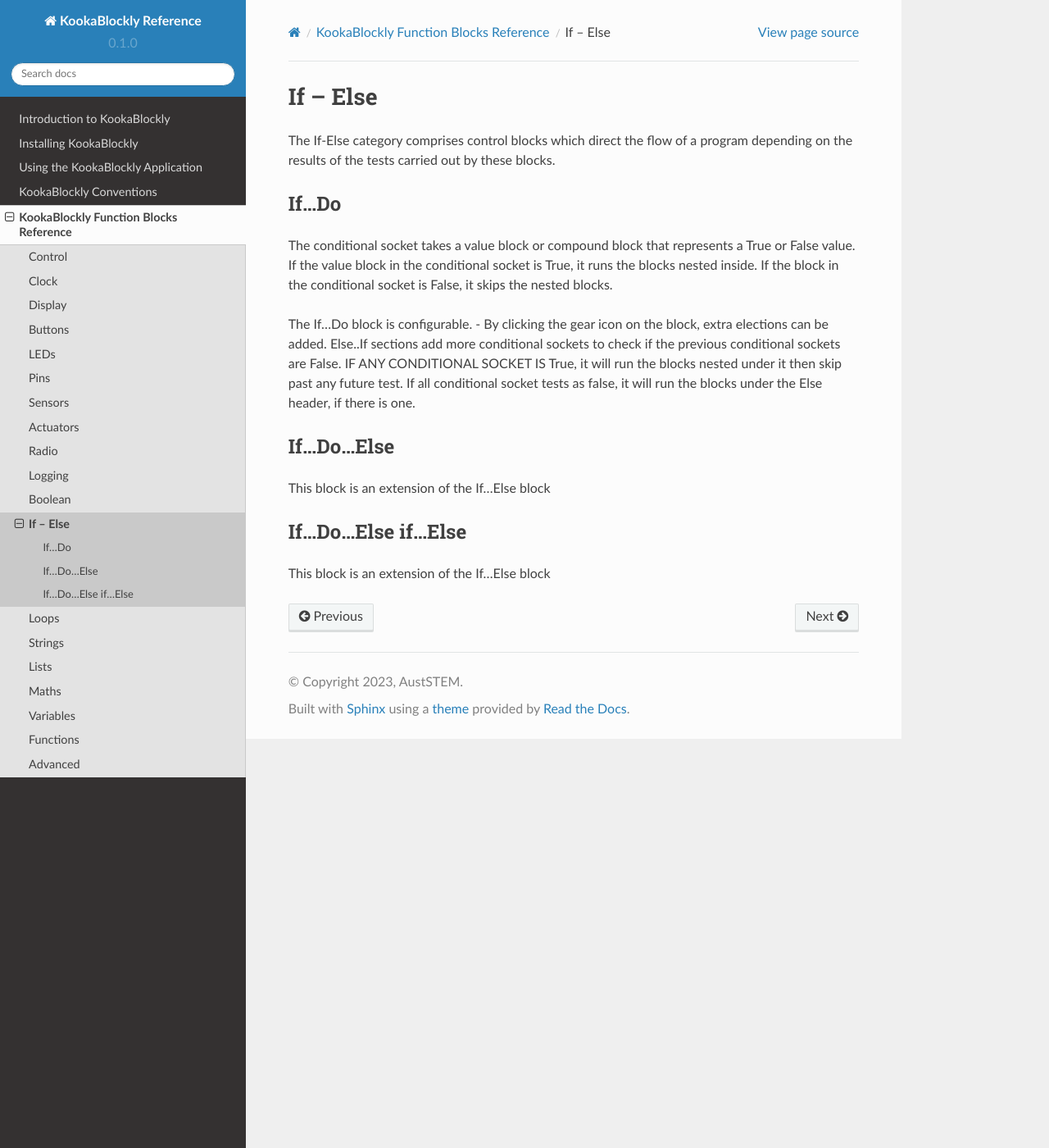
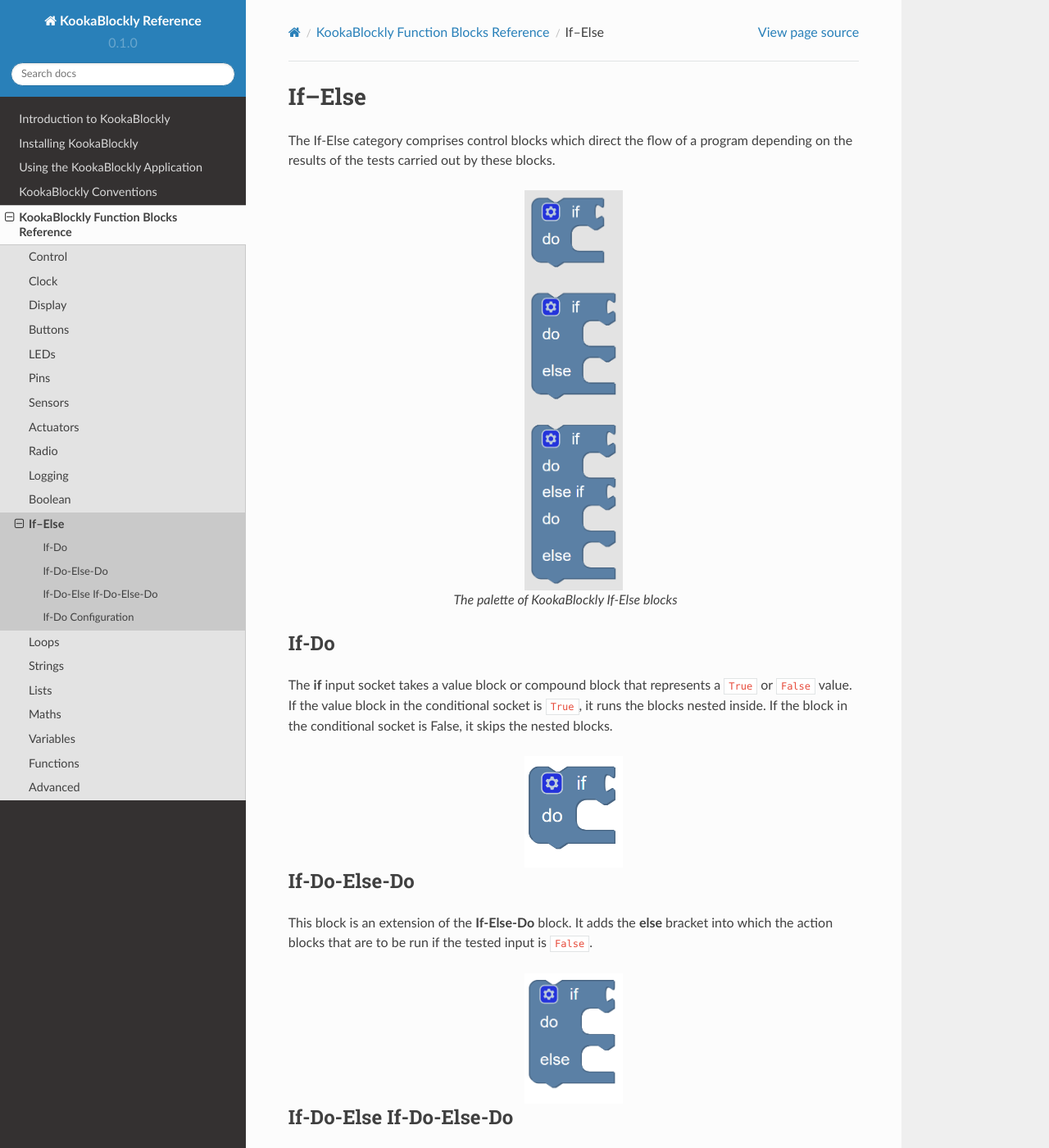
Before and after one commit to TDStrasser/KookaBlockly-Reference, a Sphinx documentation site: the page built from docs/source/ifelse.rst, in a window 1280 px wide and 1400 px high. Shown: the whole window at 82% size. Built offline with Sphinx 7.4.7 and the Read the Docs theme 2.0.0, drawn with Linux system fonts in a browser that asks for light colours; some of the changed text lies outside the part shown.

Commit message:
Else-if-do category content

```diff
--- a/docs/source/ifelse.rst
+++ b/docs/source/ifelse.rst
@@ -1,48 +1,69 @@
----------
-If – Else
----------
-
-
+-------
+If–Else
+-------
 
 The If-Else category comprises control blocks which direct the flow of a program depending on the results of the tests carried out by these blocks.
 
 
+.. figure:: images/if-palette.png
+   :width: 120
+   :align: center
+
+   The palette of KookaBlockly If-Else blocks
+
+
+If-Do
+-----
+
+The **if** input socket takes a value block or compound block that represents a ``True`` or ``False`` value.
+If the value block in the conditional socket is ``True``, it runs the blocks nested inside.
+If the block in the conditional socket is False, it skips the nested blocks.
+
+
+.. image:: images/if-do.png
+   :width: 120
+   :align: center
+
+
+If-Do-Else-Do
+-------------
+
+This block is an extension of the **If-Else-Do** block.
+It adds the **else** bracket into which the action blocks that are to be run if the tested input is ``False``.
+
+.. image:: images/if-do-else.png
+   :width: 120
+   :align: center
+
+
+If-Do-Else If-Do-Else-Do
+------------------------
+
+This block is a further extension of the **If-Do-Else-Do** block.
+A second conditional **else if** input is inserted and a bracket for actions to be run if the **else if** input is ``True``.
+
+.. image:: images/if-do-elseif.png
+   :width: 120
+   :align: center
 
 
 
+If-Do Configuration
+-------------------
 
-If…Do
------
+The **If-Do** block is configurable.
+By clicking the gear icon on the block, extra elections can be added by dragging the **else if** or **else** blocks
+into the white area to connect under the **if** block in the configuration box:
 
+* **else if** sections can add more conditional sockets to check for further input Boolean values,
+  and a **do** bracket to contain action blocks to be run if the input is ``True``.
+  Multiple  **else if** sections can be configured.
+* a single **else** section can be added to the end to contain the action blocks to be run if none of the previous conditions are ``True``.
 
+.. image:: images/if-do-config.png
+   :width: 200
+   :align: center
 
+To remove any of the **else if** or **else** sections, drag them back into the grey area of the configuration box.
 
-The conditional socket takes a value block or compound block that represents a True or False value.  If the value block in the conditional socket is True, it runs the blocks nested inside.  If the block in the conditional socket is False, it skips the nested blocks.
-
-
-
-
-
-The If…Do block is configurable.    -   By clicking the gear icon on the block, extra elections can be added.  Else..If sections add more conditional sockets to check if the previous conditional sockets are False.  IF ANY CONDITIONAL SOCKET IS True, it will run the blocks nested under it then skip past any future test.  If all conditional socket tests as false, it will run the blocks under the Else header, if there is one.
-
-
-If…Do...Else
-------------
-
-
-
-This block is an extension of the If…Else block
-
-
-
-
-
-
-
-
-If…Do…Else if…Else
-------------------
-
-
-
-This block is an extension of the If…Else block
+To close the configuration box, simply click the gear icon once more.
```
Also changed, not shown: docs/source/images/if-do-else.png (added), docs/source/images/if-do-elseif.png (added), docs/source/images/if-do.png, docs/source/images/if-palette.png (added).
